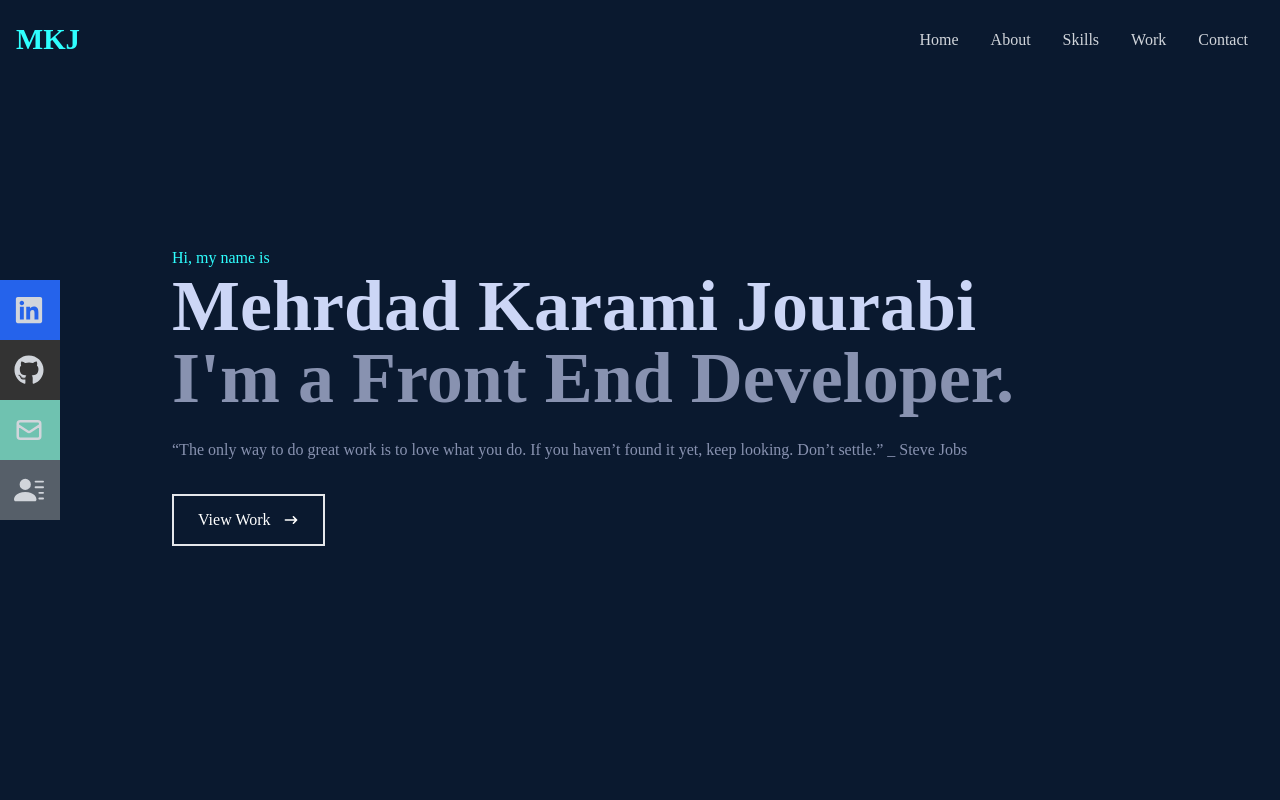
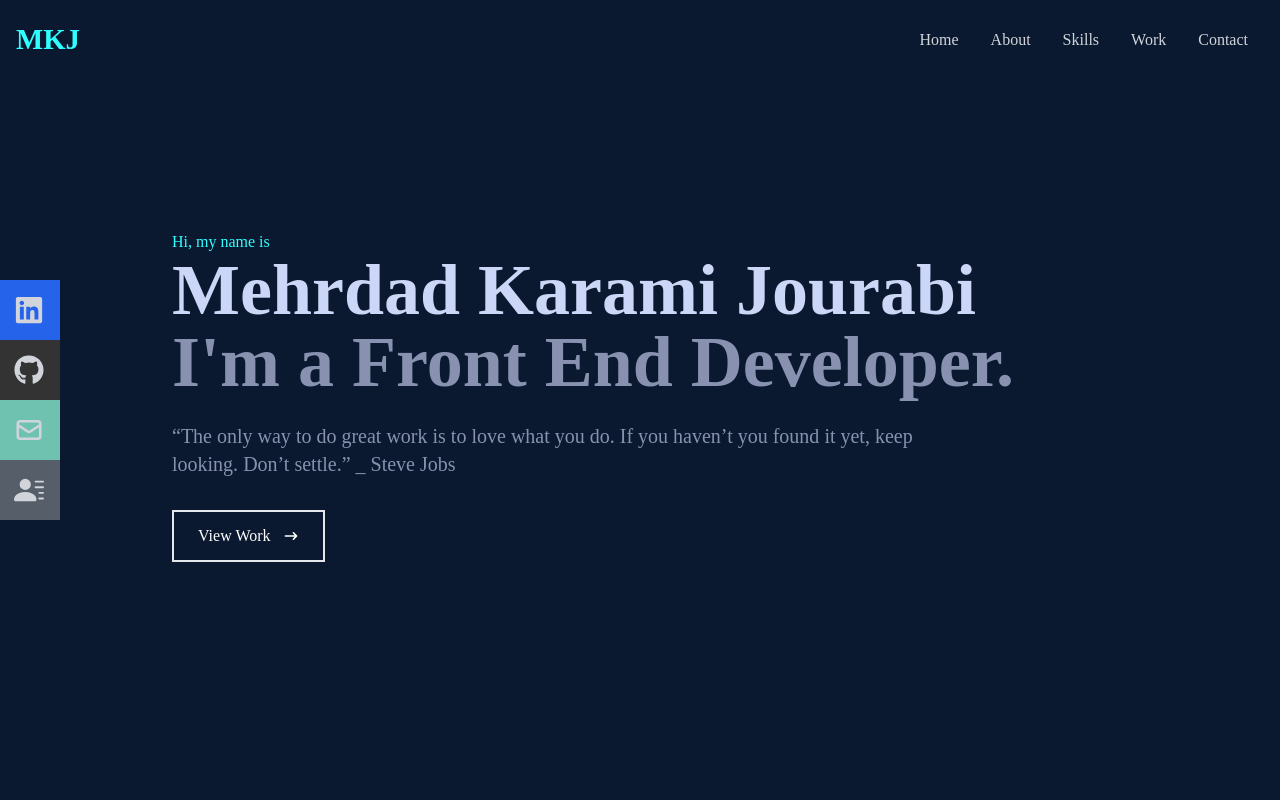
Before and after one commit to mehrdad-kj/portfolio, a React (Create React App) app: page / in a window 1280 px wide. Shown: the top 800 px of the page. Built offline with nearby package versions, Linux system fonts and the light colour scheme.

Commit message:
fix bugs

```diff
--- a/src/components/Contact.jsx
+++ b/src/components/Contact.jsx
@@ -3,16 +3,18 @@ import React from 'react'
 const Contact = () => {
   return (
     <div name='contact' className='w-full h-screen bg-[#0a192f] flex justify-center items-center py-20'>
-        <form method='POST' action="https://getform.io/f/a699a1b2-f225-434e-b317-1fbbde8e006c" className='flex flex-col max-w-[600px] w-full'>
+      <div className='max-w-[1000px] mx-auto p-4 flex flex-col justify-center w-full h-full'>
+        <form method='POST' action="https://getform.io/f/c51fe967-d434-46fd-942f-5b7827d83406" className='flex flex-col max-w-[600px] w-full'>
             <div className='pb-8'>
-                <p className='text-4xl font-bold inline border-b-4 border-pink-600 text-gray-300'>Contact</p>
-                <p className='text-gray-300 py-4'>// Submit the form below or shoot me an email - myemail@gmail.com</p>
+                <p className='text-4xl font-bold inline border-b-4 border-[#2fffff] text-gray-300'>Contact</p>
+                <p className='text-gray-300 py-4'>// Submit the form below or shoot me an email - mehrdadk.jourabi@gmail.com</p>
             </div>
             <input className='bg-[#ccd6f6] p-2' type="text" placeholder='Name' name='name' />
             <input className='my-4 p-2 bg-[#ccd6f6]' type="email" placeholder='Email' name='email' />
             <textarea className='bg-[#ccd6f6] p-2' name="message" rows="10" placeholder='Message'></textarea>
-            <button className='text-white border-2 hover:bg-pink-600 hover:border-pink-600 px-4 py-3 my-8 mx-auto flex items-center'>Let's Collaborate</button>
-        </form>
+            <button className='text-white border-2 hover:bg-[#2fffff] hover:border-[#2fffff] hover:text-black px-4 py-3 my-8 mx-auto flex items-center'>Let's Collaborate</button>
+          </form>
+        </div>
     </div>
   )
 }
--- a/src/components/Home.jsx
+++ b/src/components/Home.jsx
@@ -1,5 +1,6 @@
 import React from 'react';
 import { HiArrowNarrowRight } from 'react-icons/hi';
+import { Link } from 'react-scroll';
 
 const Home = () => {
   return (
@@ -13,17 +14,42 @@ const Home = () => {
         <h2 className='text-4xl sm:text-7xl font-bold text-[#8892b0]'>
           I'm a Front End Developer.
         </h2>
-        <p className='text-[#8892b0] py-6 max-w-[800px]'>
-        “The only way to do great work is to love what you do. If you haven’t found it yet, keep looking. Don’t settle.” _ Steve Jobs
-        </p>
+        <div className='quotes text-[#8892b0] py-6 max-w-[800px] text-xl'>
+          <span> “The </span>
+          <span> only  </span>
+          <span> way  </span>
+          <span> to do </span>
+          <span> great </span>
+          <span> work  </span>
+          <span> is to  </span>
+          <span> love   </span>
+          <span> what   </span>
+          <span> you    </span>
+          <span> do.    </span>
+          <span> If    </span>
+          <span> you    </span>
+          <span> haven’t     </span>
+          <span> you    </span>
+          <span> found    </span>
+          <span> it yet,    </span>
+          <span> keep     </span>
+          <span> looking.     </span>
+          <span> Don’t     </span>
+          <span> settle.”     </span>
+          <span> _     </span>
+          <span> Steve      </span>
+          <span> Jobs     </span>
+        </div>
 
         <div>
-          <button className='text-white group border-2 px-6 py-3 my-2 flex items-center hover:bg-[#2fffff] hover:border-[#2fffff]'>
-            View Work
-            <span className='group-hover:rotate-90 duration-300'>
-              <HiArrowNarrowRight className='ml-3 ' />
-            </span>
-          </button>
+          <Link to='work' smooth={true} duration={500}>
+           <button className='text-white group border-2 px-6 py-3 my-2 flex items-center hover:bg-[#2fffff] hover:border-[#2fffff] hover:text-black'>
+              View Work
+              <span className='group-hover:rotate-90 duration-300'>
+                <HiArrowNarrowRight className='ml-3 ' />
+              </span>
+            </button>
+          </Link>
         </div>
       </div>
     </div>
--- a/src/components/Navbar.jsx
+++ b/src/components/Navbar.jsx
@@ -19,9 +19,8 @@ const Navbar = () => {
 
   return (
     <div className='fixed w-full h-[80px] flex justify-between items-center px-4 bg-[#0a192f] text-gray-300'>
-      <div>
-        {/* <img src={Logo} alt='Logo Image' style={{ width: '60px' }} /> */}
-        <p className='logo-mkj'>MKJ</p>
+      <div className='logo-mkj'>
+        <p>MKJ</p>
       </div>
 
       {/* menu */}
--- a/src/index.css
+++ b/src/index.css
@@ -35,9 +35,10 @@
 
 .logo-mkj{
     color: #2fffff;
-    width: 60px;
+    width: 50px;
     font-size: 1.8rem;
     font-weight: 600;
+
 }
 
 .navbar-hover:hover{
```
